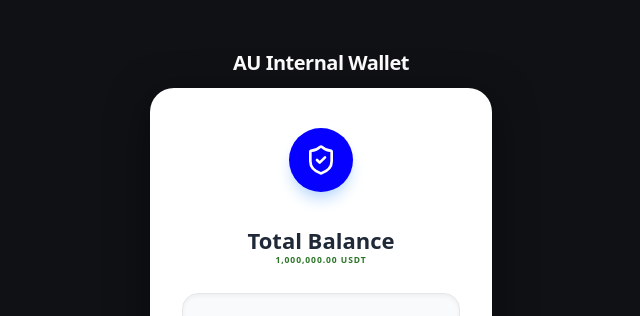
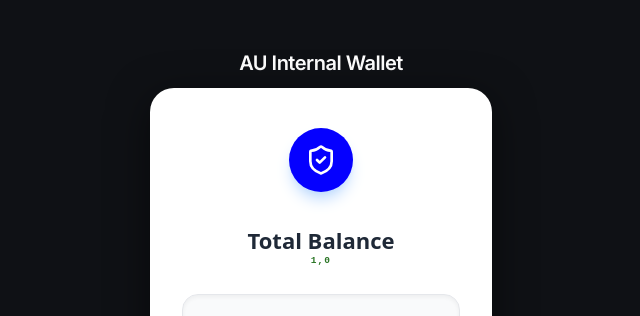
Before and after one commit to audfam/audfam, a React (Vite) app: page / in a window 1280 px wide. Shown: the top 316 px of the page, without its empty margins (319-959 px from the left). Built offline with nearby package versions, Linux system fonts and the light colour scheme.

Commit message:
Update App.tsx

```diff
--- a/src/App.tsx
+++ b/src/App.tsx
@@ -61,11 +61,10 @@ export default function App() {
 
       {/* Header Section */}
       <header className="pt-12 pb-2 w-full flex flex-col items-center h-[80px]">
-        <h1 className="text-[20px] font-bold text-white tracking-tight font-sans">
-          AU Internal Wallet
-        </h1>
-      </header>
-
+       <h1 className="text-[20px] font-semibold tracking-tight text-white font-crypto">
+  AU Internal Wallet
+</h1>
+</header>
       {/* Main Content Card */}
       <main className="flex-1 w-full max-w-[390px] px-6 mt-2">
         <div className="bg-white rounded-[24px] shadow-[0px_10px_40px_rgba(0,0,0,0.5)] min-h-[520px] p-8 flex flex-col items-center animate-in fade-in slide-in-from-bottom-6 duration-700">
@@ -84,10 +83,10 @@ export default function App() {
                 <p className="text-[#1F2937] text-[22px] font-semibold leading-[32px]">
                   Total Balance
                 </p>
-                <p className="text-[#2a7525] text-[8.5px] font-bold tracking-[0.11em] leading-none uppercase">
-                  1,000,000.00 USDT
-                </p>
-              </div>
+<p className="text-[#2a7525] text-[9.5px] font-bold tracking-[0.11em] leading-none uppercase font-mono">
+  1,0
+</p>
+             </div>
 
               {/* Input Section */}
               <div className="w-full mb-8">
```
